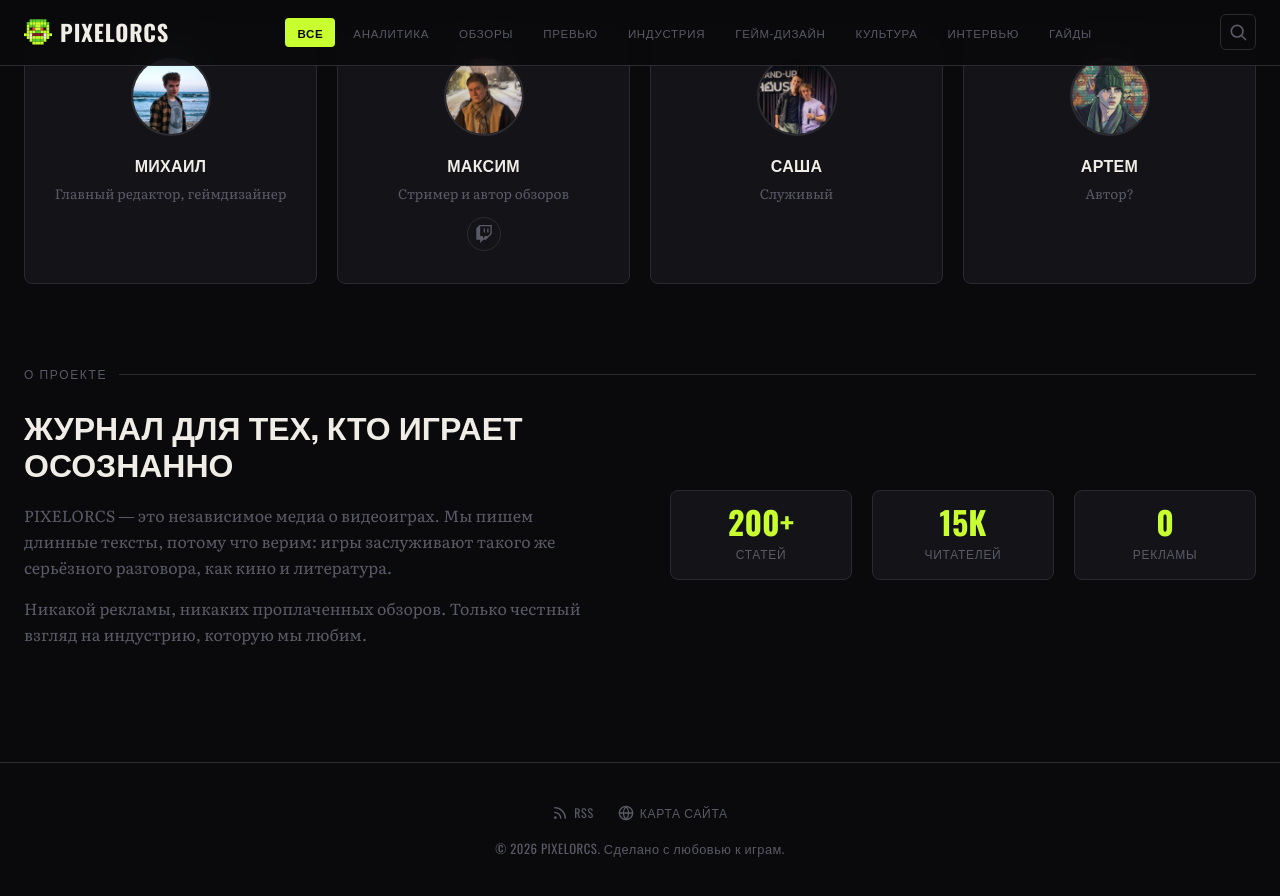
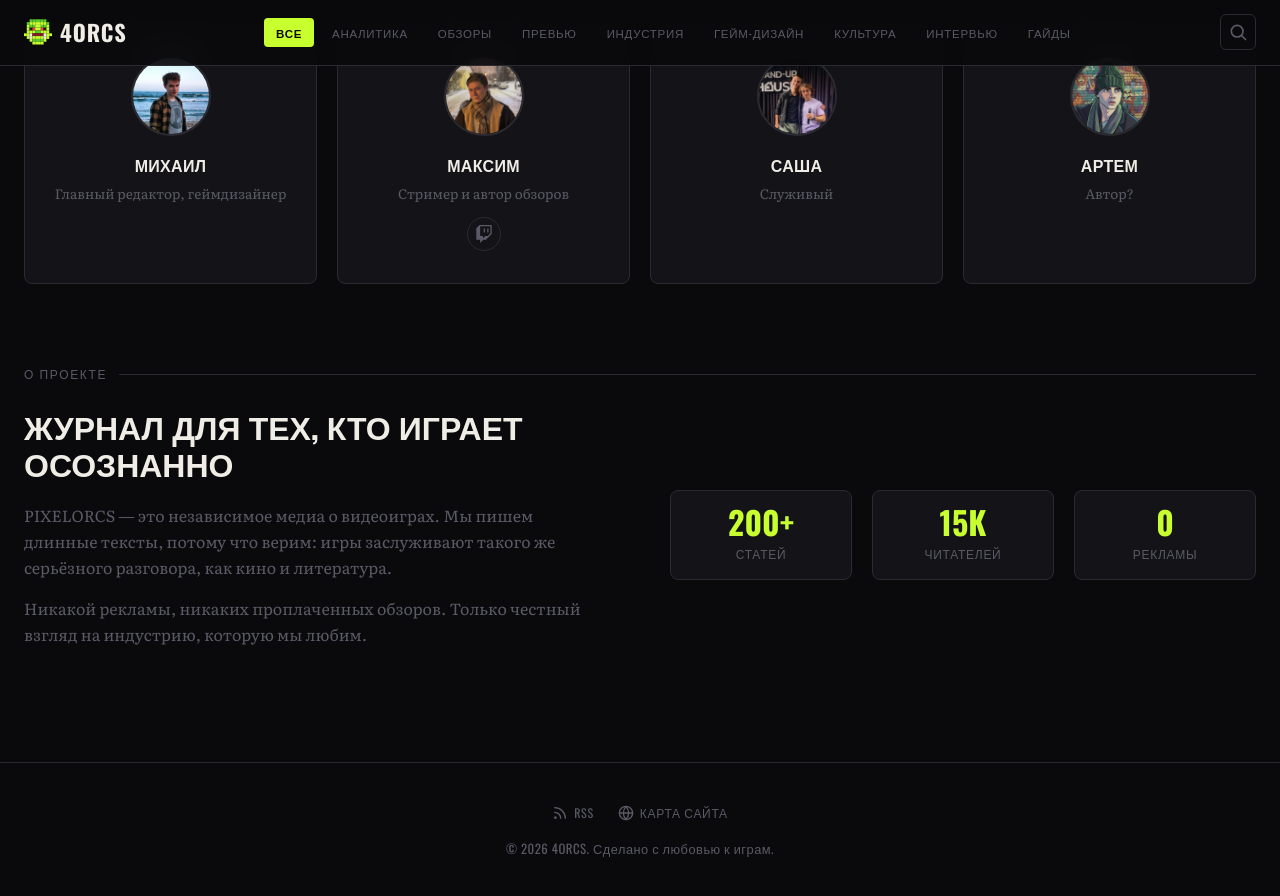
Before and after one commit to MagisterGudvin/pixelorcs, a Jekyll site: the page built from index.html, in a window 1280 px wide and 900 px high, scrolled down 2099 px. Shown: the top 896 px of the window. Built offline with Jekyll 4.4.1, drawn with Linux system fonts in a browser that asks for light colours; some of the changed lines change nothing that is shown.

Commit message:
Update Настройки “general”

```diff
--- a/_data/settings.yml
+++ b/_data/settings.yml
@@ -1,4 +1,4 @@
-title: PIXELORCS
+title: 4ORCS
 description: 'Независимый онлайн-журнал о видеоиграх: обзоры, аналитика игровой индустрии.'
 categories:
   - name: Аналитика
@@ -80,9 +80,7 @@ authors:
     youtube: ''
     vk: ''
     telegram: ''
-# Доступ авторов (GitHub-логины)
 collaborators:
-  - github: ""
-    role: "Автор"
-
+  - github: MagisterGudvin
+    role: Автор
 footer_text: Сделано с любовью к играм.
```
